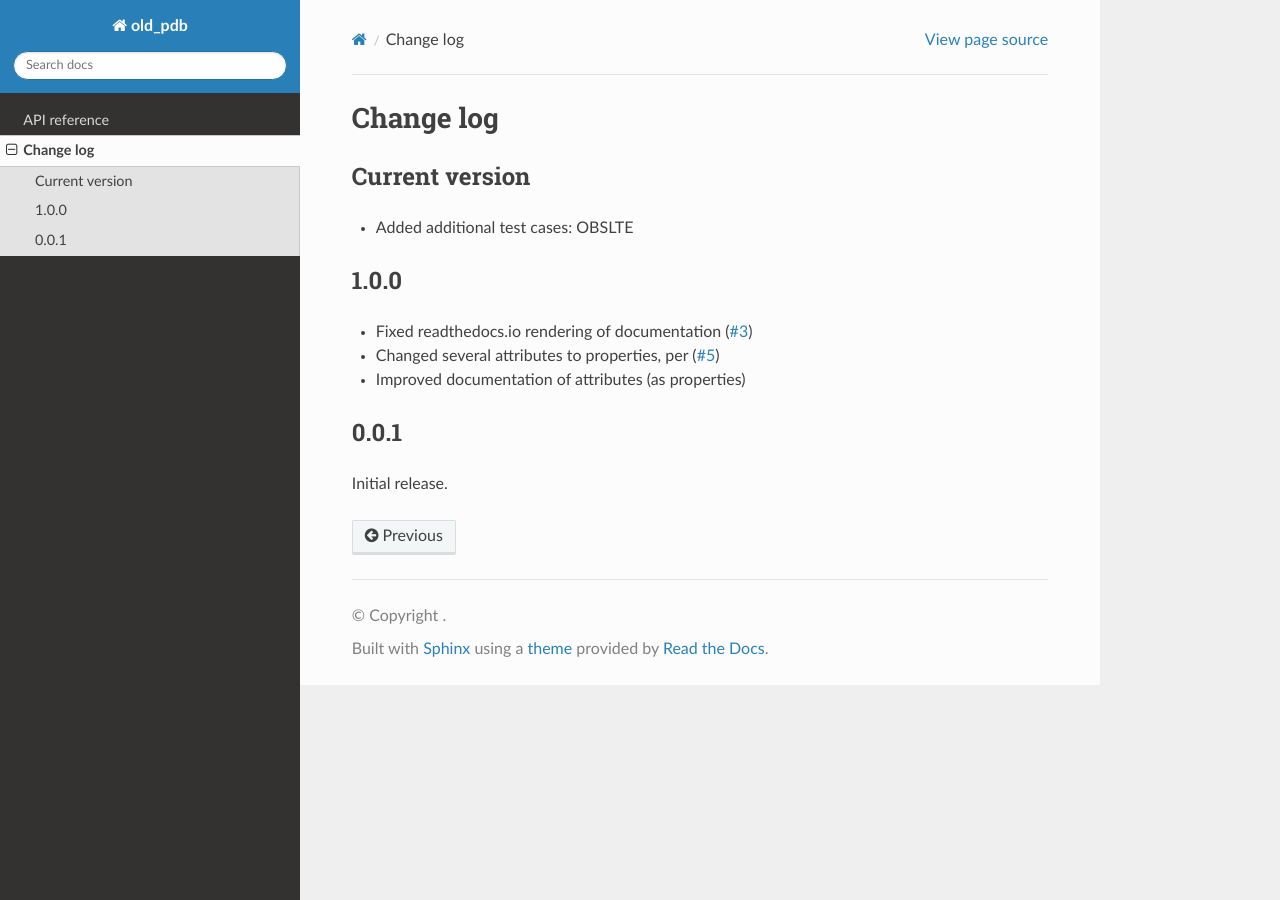
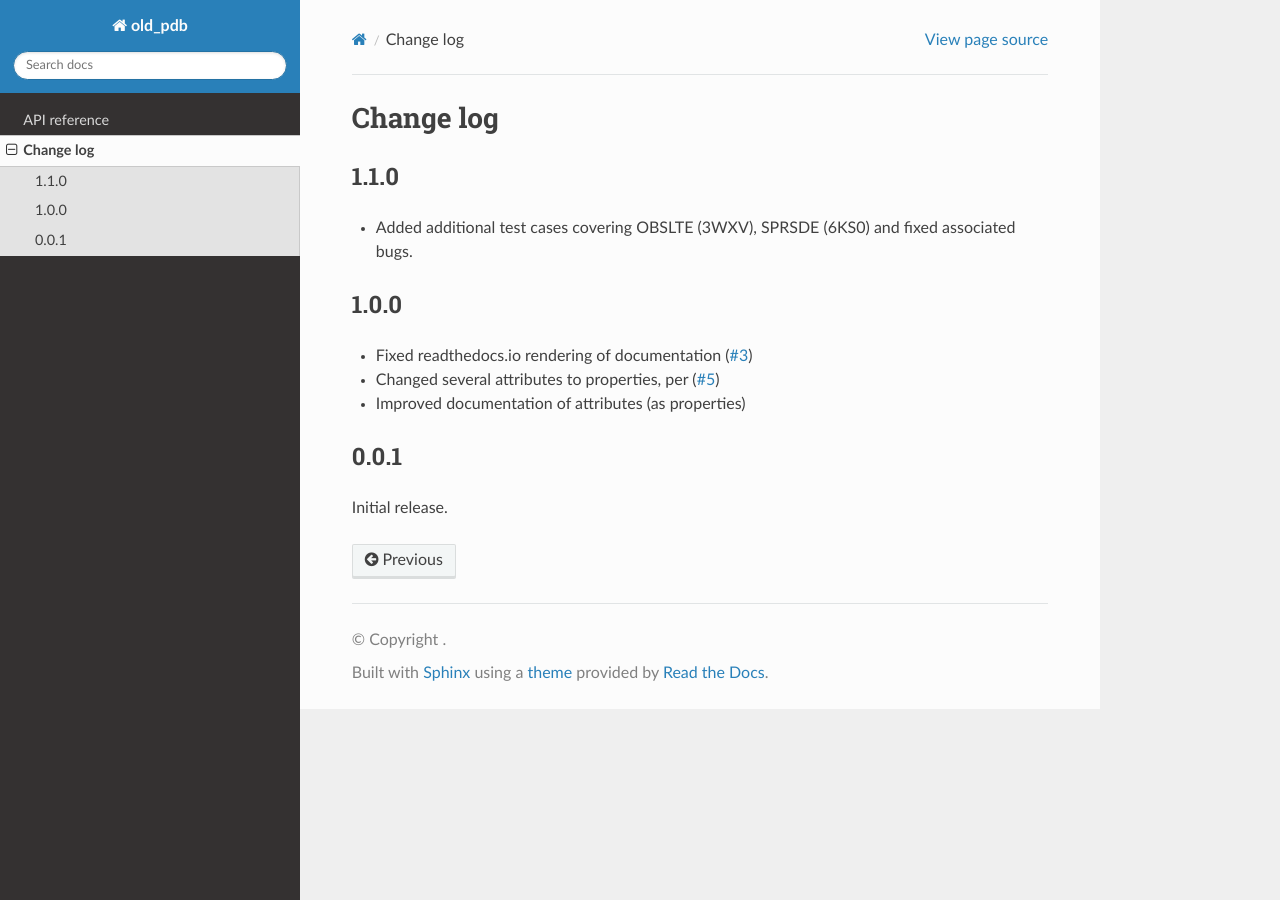
Before and after one commit to Electrostatics/pdb2cif, a Sphinx documentation site: the page built from docs/changelog.rst, in a window 1280 px wide. Built offline with Sphinx 7.4.7 and the Read the Docs theme 2.0.0, drawn with Linux system fonts in a browser that asks for light colours.

Commit message:
Update changes and version numbers.

```diff
--- a/docs/changelog.rst
+++ b/docs/changelog.rst
@@ -4,10 +4,10 @@
 Change log
 ==========
 
-Current version
-===============
+1.1.0
+=====
 
-* Added additional test cases:  OBSLTE
+* Added additional test cases covering OBSLTE (3WXV), SPRSDE (6KS0) and fixed associated bugs.
 
 1.0.0
 =====
--- a/setup.py
+++ b/setup.py
@@ -4,7 +4,7 @@ import setuptools
 
 setuptools.setup(
     name="old_pdb",
-    version="1.0.0",
+    version="1.1.0",
     description=(
         "This code reads and writes the old Protein Data Bank format."
     ),
```
